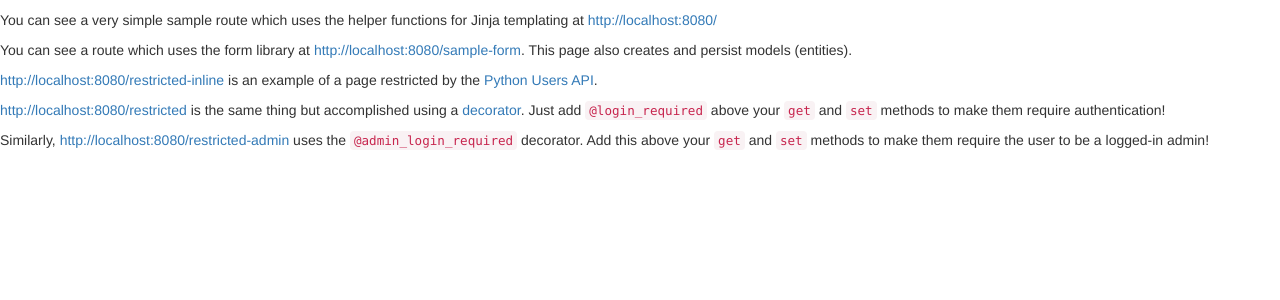
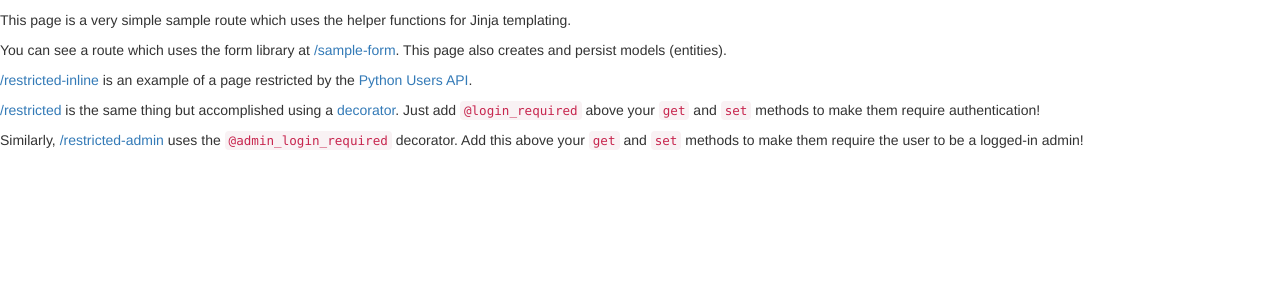
Before and after one commit to whiteoctober/proto-temp, a Python web app: template templates/index.html in a window 1280 px wide. Shown: the top 300 px of the page. Run offline with Jinja, Linux system fonts and the light colour scheme; the template is opened without the code that fills it, so the values that code supplies are empty; some libraries are stand-ins or nearby versions.

Commit message:
Make paths relative on homepage

```diff
--- a/templates/index.html
+++ b/templates/index.html
@@ -6,24 +6,24 @@
     </p>
 
     <p>
-        You can see a very simple sample route which uses the helper functions for Jinja templating at <a href="http://localhost:8080/">http://localhost:8080/</a>
+        This page is a very simple sample route which uses the helper functions for Jinja templating.
     </p>
 
     <p>
-        You can see a route which uses the form library at <a href="http://localhost:8080/sample-form">http://localhost:8080/sample-form</a>.
+        You can see a route which uses the form library at <a href="/sample-form">/sample-form</a>.
         This page also creates and persist models (entities).
     </p>
 
     <p>
-        <a href="http://localhost:8080/restricted-inline">http://localhost:8080/restricted-inline</a> is an example of a page restricted by the <a href="https://cloud.google.com/appengine/docs/python/users/">Python Users API</a>.
+        <a href="/restricted-inline">/restricted-inline</a> is an example of a page restricted by the <a href="https://cloud.google.com/appengine/docs/python/users/">Python Users API</a>.
     </p>
 
     <p>
-        <a href="http://localhost:8080/restricted">http://localhost:8080/restricted</a> is the same thing but accomplished using a <a href="http://simeonfranklin.com/blog/2012/jul/1/python-decorators-in-12-steps/">decorator</a>.  Just add <code>@login_required</code> above your <code>get</code> and <code>set</code> methods to make them require authentication!
+        <a href="/restricted">/restricted</a> is the same thing but accomplished using a <a href="http://simeonfranklin.com/blog/2012/jul/1/python-decorators-in-12-steps/">decorator</a>.  Just add <code>@login_required</code> above your <code>get</code> and <code>set</code> methods to make them require authentication!
     </p>
 
     <p>
-        Similarly, <a href="http://localhost:8080/restricted-admin">http://localhost:8080/restricted-admin</a> uses the <code>@admin_login_required</code> decorator.  Add this above your <code>get</code> and <code>set</code> methods to make them require the user to be a logged-in admin!
+        Similarly, <a href="/restricted-admin">/restricted-admin</a> uses the <code>@admin_login_required</code> decorator.  Add this above your <code>get</code> and <code>set</code> methods to make them require the user to be a logged-in admin!
     </p>
 
 {% endblock  %}
```
